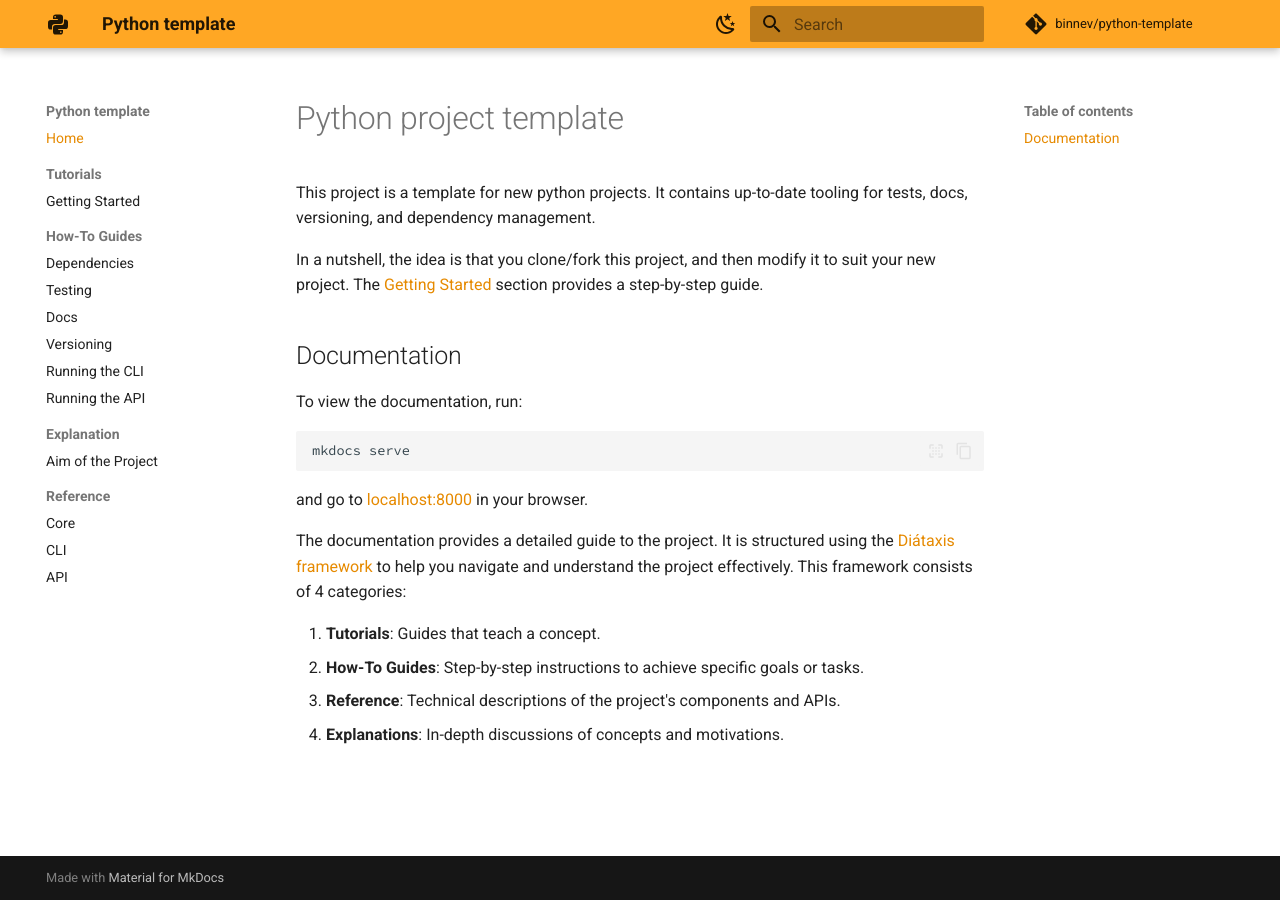
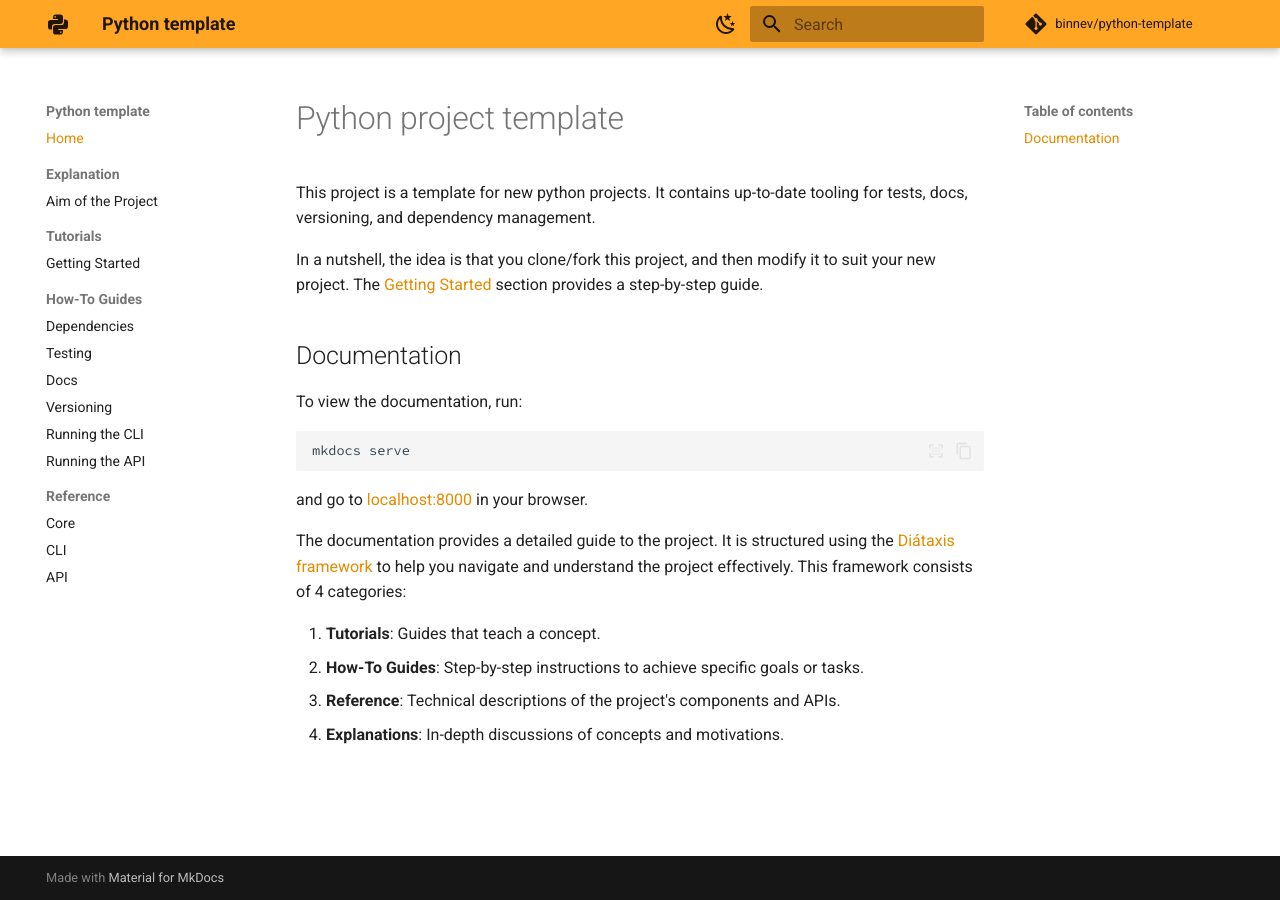
Before and after one commit to binnev/python-template, an MkDocs documentation site: the page built from docs/README.md, in a window 1280 px wide. Built offline with MkDocs 1.6.1 and Material for MkDocs 9.7.7, drawn with Linux system fonts in a browser that asks for light colours; comment, search, counter and statistics services are not loaded; the version menu is left out; part of the change alters nothing that is shown.

```diff
--- a/mkdocs.yml
+++ b/mkdocs.yml
@@ -4,6 +4,8 @@ repo_name: binnev/python-template
 
 nav:
   - Home: README.md
+  - Explanation:
+      - Aim of the Project: explanation/aim.md
   - Tutorials:
       - tutorials/getting-started.md
   - How-To Guides:
@@ -13,8 +15,6 @@ nav:
       - how-to/versioning.md
       - how-to/run-cli.md
       - how-to/run-api.md
-  - Explanation:
-      - Aim of the Project: explanation/aim.md
   - Reference:
       - Core: reference/core.md
       - CLI: reference/cli.md
```
